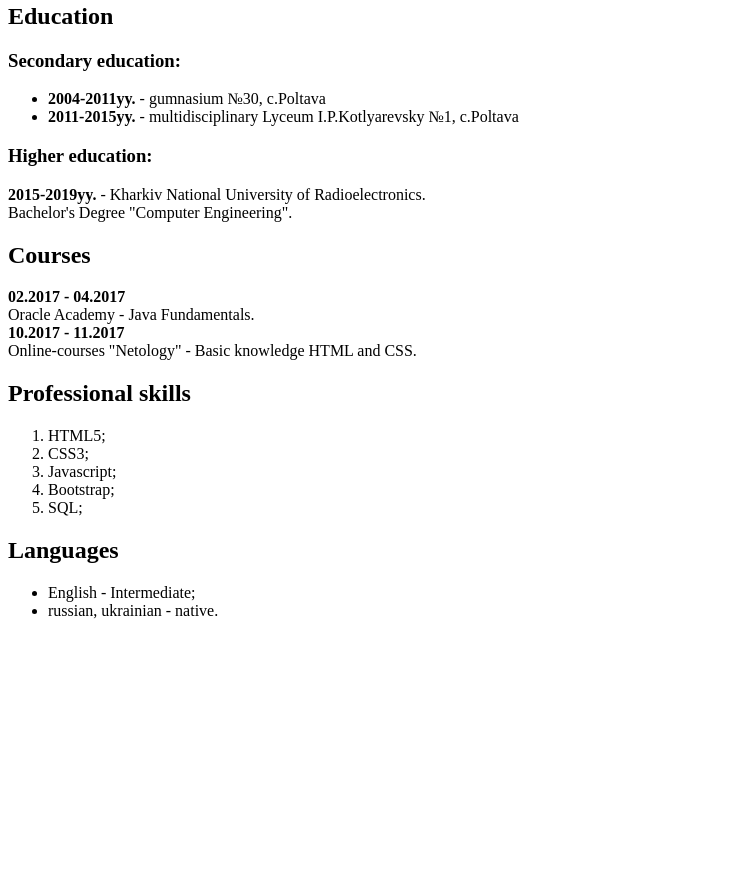
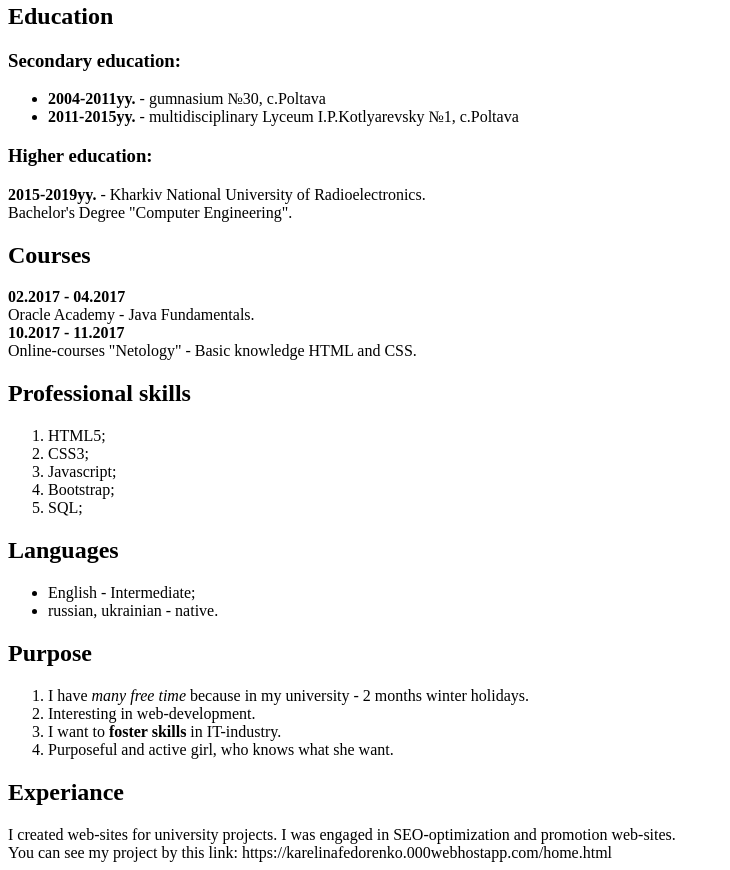
Before and after one commit to MariaFedorienko/resume, a plain HTML site: page index.html in a window 1280 px wide. Shown: the part 478-1348 px from the top of the page, without its empty margins (0-730 px from the left). Before the commit the page ends 1114 px from the top, so only its background shows below. Drawn offline with Linux system fonts and the light colour scheme.

Commit message:
Update index.html

```diff
--- a/index.html
+++ b/index.html
@@ -66,5 +66,21 @@
         </ul>
     </div>
 
+    <div>
+        <h2>Purpose</h2>
+        <ol>
+            <li>I have <i>many free time</i> because in my university - 2 months winter holidays.</li>
+            <li>Interesting in web-development.</li>
+            <li>I want to <b>foster skills</b> in IT-industry.</li>
+            <li>Purposeful and active girl, who knows what she want.</li>
+        </ol>
+    </div>
+
+    <div>
+        <h2>Experiance</h2>
+        I created web-sites for university projects. I was engaged in SEO-optimization and promotion web-sites.<br>
+        You can see my project by this link: https://karelinafedorenko.000webhostapp.com/home.html <br>
+    </div>
+
 </body>
 </html>
```
